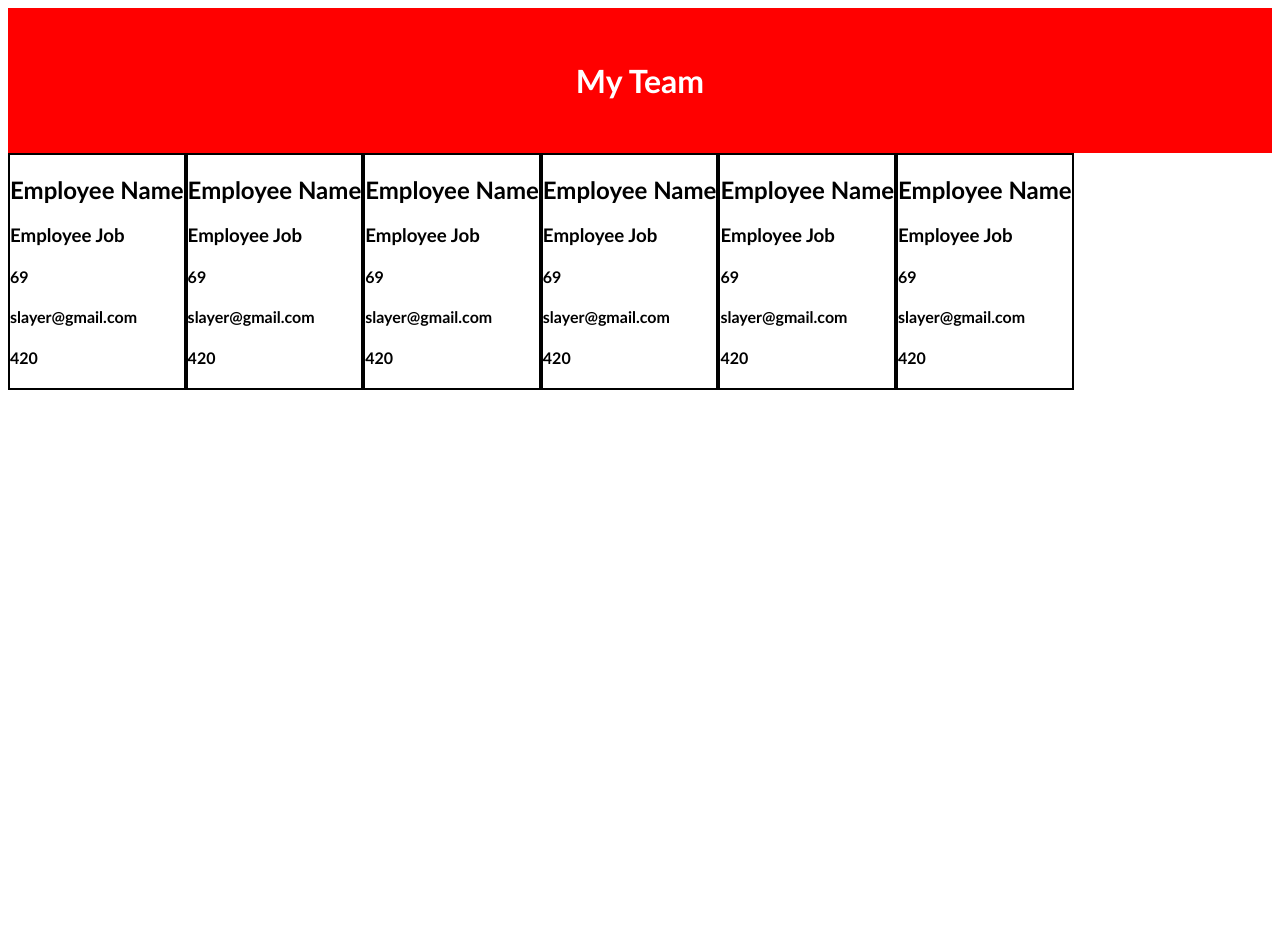
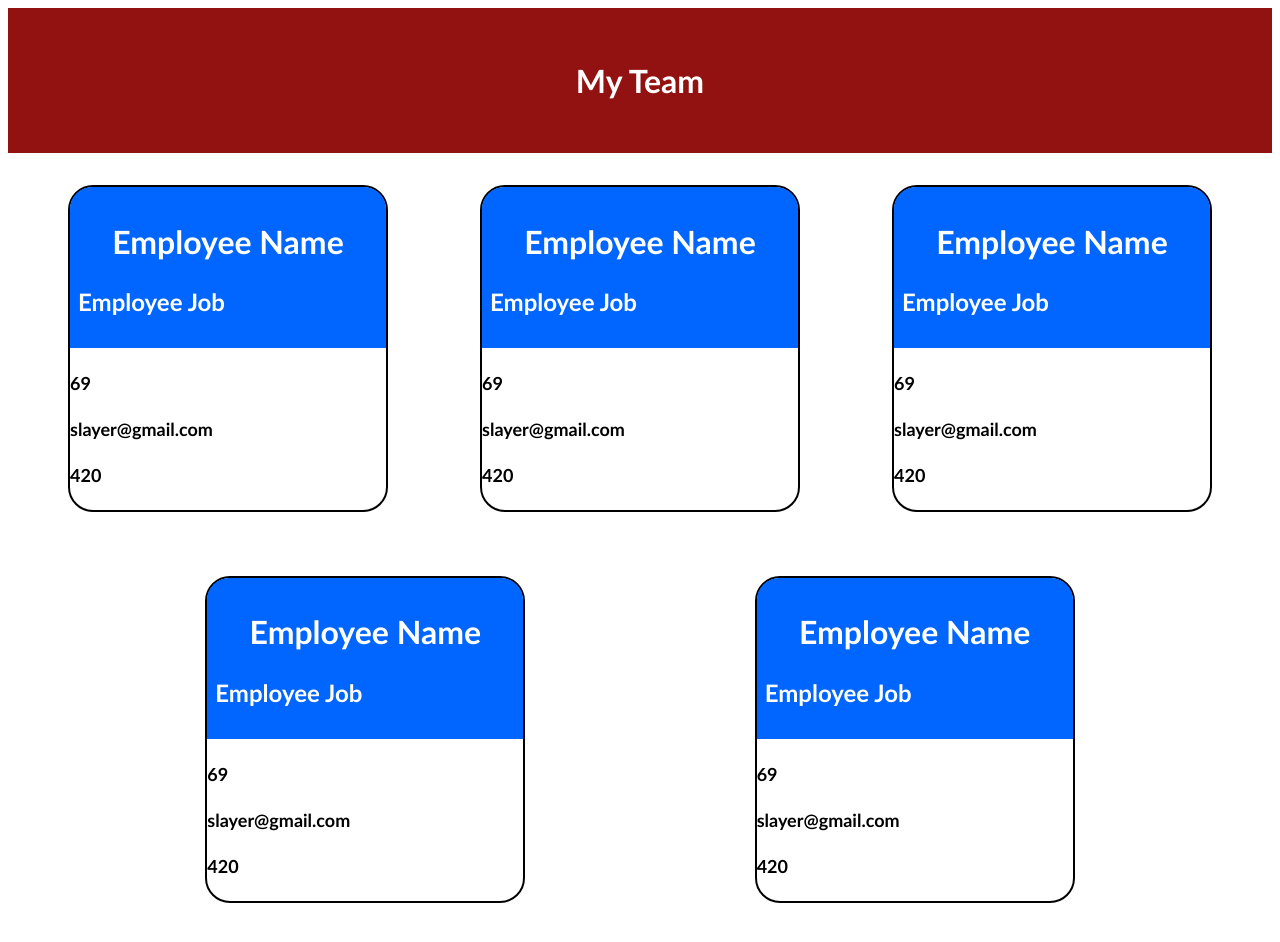
Before and after one commit to prkrgreenwell/team-profile-generator, a website: page sample.html in a window 1280 px wide. Before the commit the page ends 800 px from the top, so only its background shows below. Drawn offline with Linux system fonts and the light colour scheme.

Commit message:
decent sample styling done

```diff
--- a/sample.html
+++ b/sample.html
@@ -1,3 +1,5 @@
+<!-- @format -->
+
 <!DOCTYPE html>
 <html lang="en">
   <head>
@@ -65,17 +67,6 @@
           <h4 class="office">420</h4>
         </div>
       </div>
-      <div class="team-member">
-        <div class="employee-title">
-          <h2 class="name">Employee Name</h2>
-          <h3 class="job">Employee Job</h3>
-        </div>
-        <div class="employee-info">
-          <h4 class="id">69</h4>
-          <h4 class="email">slayer@gmail.com</h4>
-          <h4 class="office">420</h4>
-        </div>
-      </div>
     </div>
   </body>
 </html>
--- a/style.css
+++ b/style.css
@@ -1,3 +1,5 @@
+/** @format */
+
 * {
   font-family: "Gill Sans", "Gill Sans MT", Calibri, "Trebuchet MS", sans-serif;
 }
@@ -5,7 +7,7 @@
 header {
   display: flex;
   justify-content: center;
-  background-color: red;
+  background-color: rgb(146, 17, 17);
   padding-top: 2.5%;
   padding-bottom: 2.5%;
 }
@@ -17,8 +19,35 @@ h1 {
 .team {
   display: flex;
   flex-wrap: wrap;
+  justify-content: space-evenly;
 }
 
 .team-member {
   border: black 2px solid;
+  margin: 2rem;
+  width: 25%;
+  min-width: 250px;
+  border-radius: 25px;
 }
+
+.employee-title {
+  background-color: rgb(0, 102, 255);
+  margin: 0;
+  padding: 0.5rem;
+  color: white;
+  border-top-left-radius: 22px;
+  border-top-right-radius: 22px;
+}
+
+h2 {
+  font-size: xx-large;
+  text-align: center;
+}
+
+h3 {
+  font-size: x-large;
+}
+
+h4 {
+  font-size: large;
+}
```
